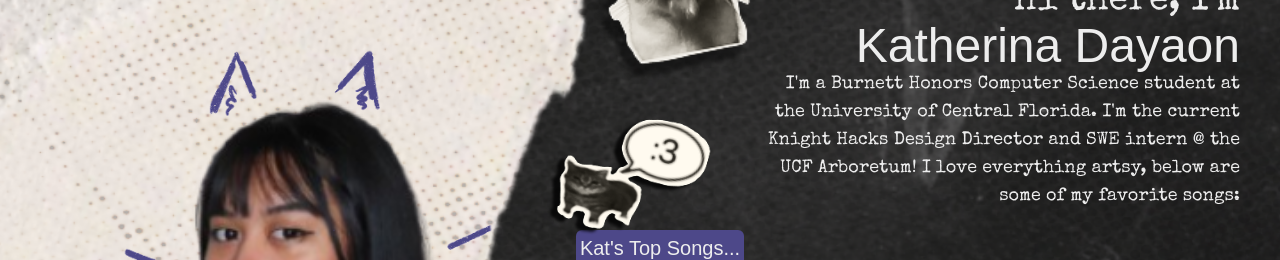
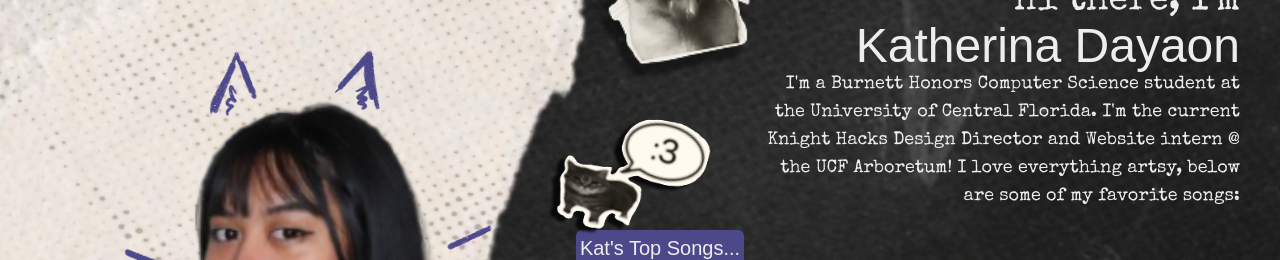
Before and after one commit to k4theriina/portfolio, a Next.js app in the folder portfolio/: page /about in a window 1280 px wide. Shown: the part 198-458 px from the top of the page. Built offline with nearby package versions, Linux system fonts and the light colour scheme; no server answers; a web font is replaced by a local one.

Commit message:
update resume

```diff
--- a/portfolio/components/Experience.tsx
+++ b/portfolio/components/Experience.tsx
@@ -13,7 +13,7 @@ export const experiences: ExperienceData[] = [
     organization: "UCF Arboretum",
     image: "/assets/ArbLogo.png",
     description:
-      "Developed custom apps within a team of 4 to assist the Arboretum at UCF, utilizing data management to create operational workflows for the team. Greatly improved organization and enhanced productivity across various environmental initiatives.",
+      "Developed custom apps within a team of 5 to assist the Arboretum at UCF, utilizing data management to create operational workflows for the team. Greatly improved organization and enhanced productivity across various environmental initiatives.",
   },
   {
     title: "Team Leader",
--- a/portfolio/src/app/about/ClientABout.tsx
+++ b/portfolio/src/app/about/ClientABout.tsx
@@ -96,7 +96,7 @@ useEffect(() => {
           >
             I'm a Burnett Honors Computer Science student at the University of
             Central Florida. I'm the current Knight Hacks Design Director and
-            SWE intern @ the UCF Arboretum! I love everything artsy, below
+            Website intern @ the UCF Arboretum! I love everything artsy, below
             are some of my favorite songs:
           </p>
 
```
Also changed, not shown: 2 other files (tests, documents, lock files or other folders).
